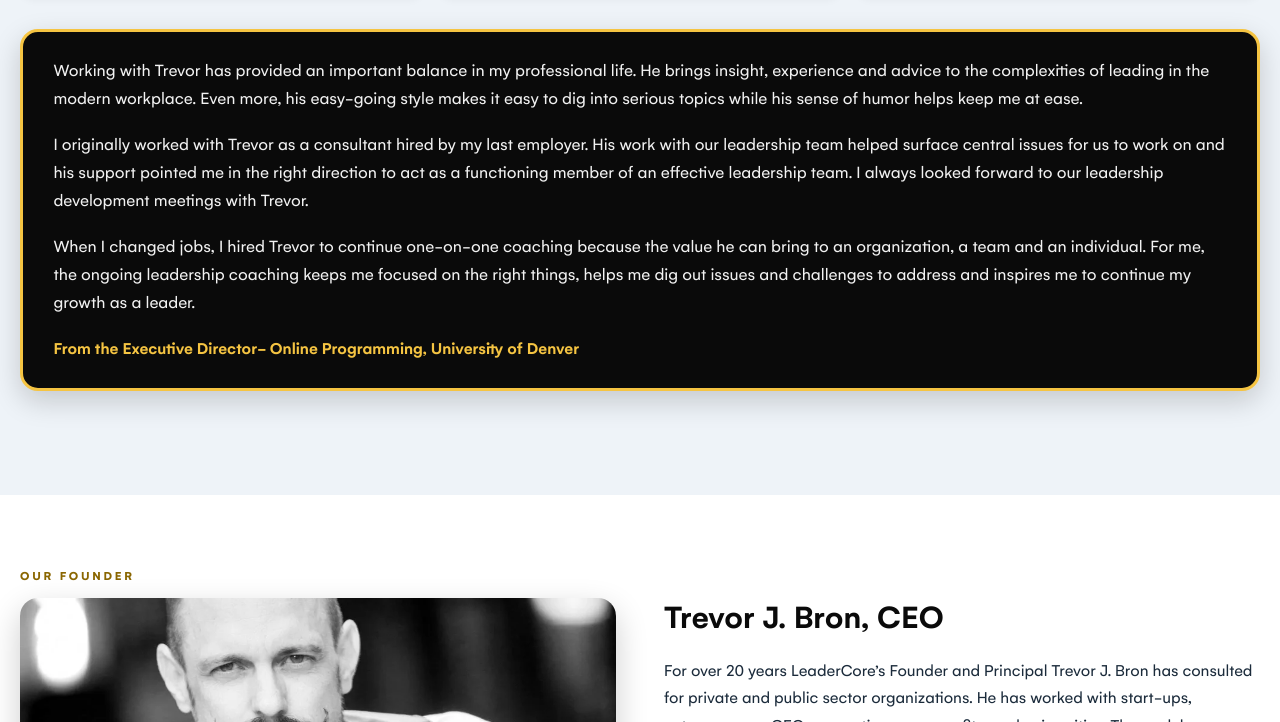
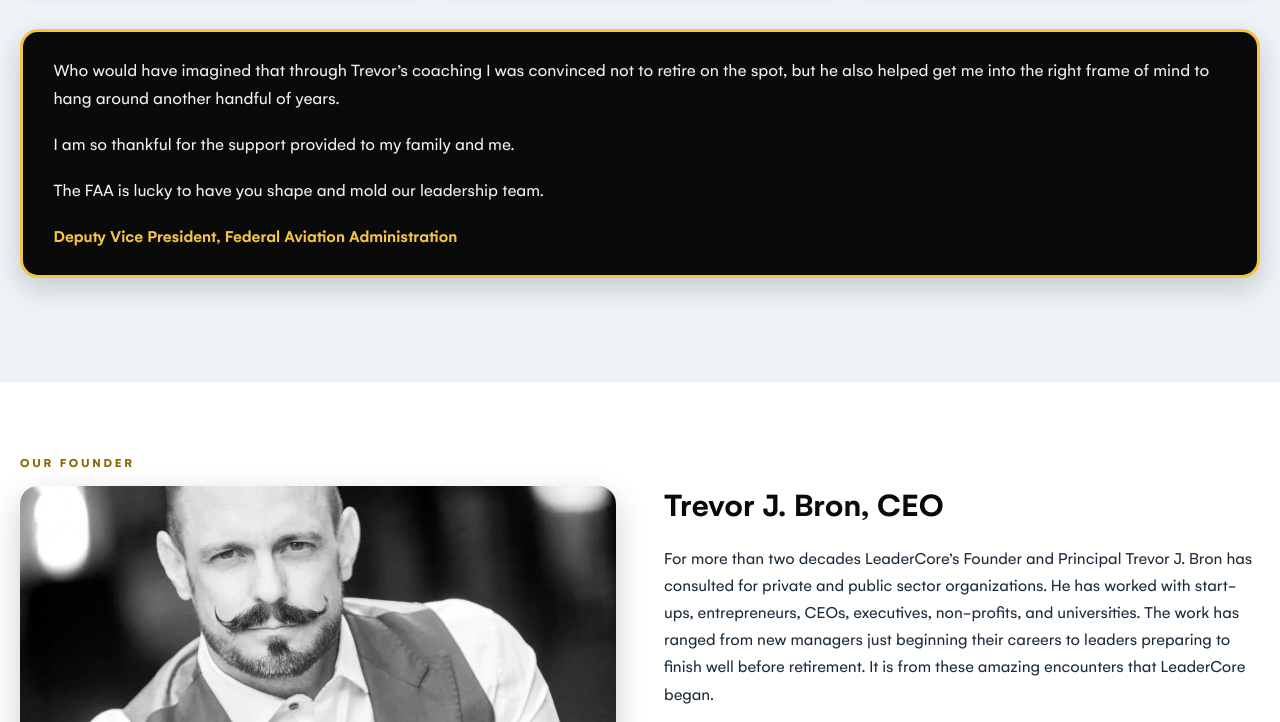
Before and after one commit to leadercore303/leader-core-site, a plain HTML site: page about.html in a window 1280 px wide. Shown: the part 1235-1957 px from the top of the page. Drawn offline with Linux system fonts and the light colour scheme.

Commit message:
Add files via upload

```diff
--- a/about.html
+++ b/about.html
@@ -25,11 +25,11 @@
 <p class="lede">LeaderCore is committed to developing people into remarkable managers, exceptional bosses, world-changing leaders.</p></div></section>
 <section class="sec alt"><div class="wrap"><h2>Our Clients</h2>
 <ul class="logos"><li><img src="images/clients/faa-logo.webp" alt="FAA logo" loading="lazy"></li><li><img src="images/clients/make-a-wish-logo.webp" alt="Make-A-Wish logo" loading="lazy"></li><li><img src="images/clients/cu-anshcutz-logo.webp" alt="CU Anschutz logo" loading="lazy"></li><li><img src="images/clients/utsw-logo.webp" alt="UT Southwestern logo" loading="lazy"></li><li><img src="images/clients/paul-buono-fitness.webp" alt="Paul Buono Fitness logo" loading="lazy"></li><li><img src="images/clients/veros-health.webp" alt="Veros Health logo" loading="lazy"></li><li><img src="images/clients/isb_logo.webp" alt="ISB logo" loading="lazy"></li><li><img src="images/clients/du-logo.webp" alt="University of Denver logo" loading="lazy"></li><li><img src="images/clients/gill-foundation-logo.webp" alt="Gill Foundation logo" loading="lazy"></li></ul>
-<figure class="quote wide"><blockquote><p>Working with Trevor has provided an important balance in my professional life. He brings insight, experience and advice to the complexities of leading in the modern workplace. Even more, his easy-going style makes it easy to dig into serious topics while his sense of humor helps keep me at ease.</p><p>I originally worked with Trevor as a consultant hired by my last employer. His work with our leadership team helped surface central issues for us to work on and his support pointed me in the right direction to act as a functioning member of an effective leadership team. I always looked forward to our leadership development meetings with Trevor.</p><p>When I changed jobs, I hired Trevor to continue one-on-one coaching because the value he can bring to an organization, a team and an individual. For me, the ongoing leadership coaching keeps me focused on the right things, helps me dig out issues and challenges to address and inspires me to continue my growth as a leader.</p></blockquote><figcaption>From the Executive Director- Online Programming, University of Denver</figcaption></figure></div></section>
+<figure class="quote wide"><blockquote><p>Who would have imagined that through Trevor&rsquo;s coaching I was convinced not to retire on the spot, but he also helped get me into the right frame of mind to hang around another handful of years.</p><p>I am so thankful for the support provided to my family and me.</p><p>The FAA is lucky to have you shape and mold our leadership team.</p></blockquote><figcaption>Deputy Vice President, Federal Aviation Administration</figcaption></figure></div></section>
 <section class="sec"><div class="wrap"><p class="eyebrow dk">Our founder</p><div class="grid2 top">
 <div class="photo"><img src="images/about/bron-0022.webp" alt="Trevor J. Bron" width="640" height="800"></div>
 <div><h2>Trevor J. Bron, CEO</h2>
-<p>For over 20 years LeaderCore&rsquo;s Founder and Principal Trevor J. Bron has consulted for private and public sector organizations. He has worked with start-ups, entrepreneurs, CEOs, executives, non-profits, and universities. The work has engaged new managers just beginning their careers to advising clients on how to finish well prior to retirement. It is from these amazing encounters that LeaderCore began.</p>
+<p>For more than two decades LeaderCore&rsquo;s Founder and Principal Trevor J. Bron has consulted for private and public sector organizations. He has worked with start-ups, entrepreneurs, CEOs, executives, non-profits, and universities. The work has ranged from new managers just beginning their careers to leaders preparing to finish well before retirement. It is from these amazing encounters that LeaderCore began.</p>
 <p>Whether Trevor is coaching, teaching, training or speaking, he does so from a place of personal experience and extensive professional insight. We hold to the belief that leaders are made, not born; to a conviction that there is no greater responsibility than to lead others and to do so with passion, compassion and, humanity.</p>
 <figure class="quote "><blockquote><p>Our interaction with Trevor changed everything.</p><p>He doesn&rsquo;t just coach, he challenges, disrupts, and rebuilds how you think about leading.</p><p>Our philanthropy numbers are spectacular, but that&rsquo;s not the real story. The real story is watching my executives evolve from individual performers into leaders who develop other leaders.</p></blockquote><figcaption>Scott Arthur, Vice Chancellor, University of Colorado Anschutz Medical Campus</figcaption></figure></div></div></div></section>
 </main>
```
